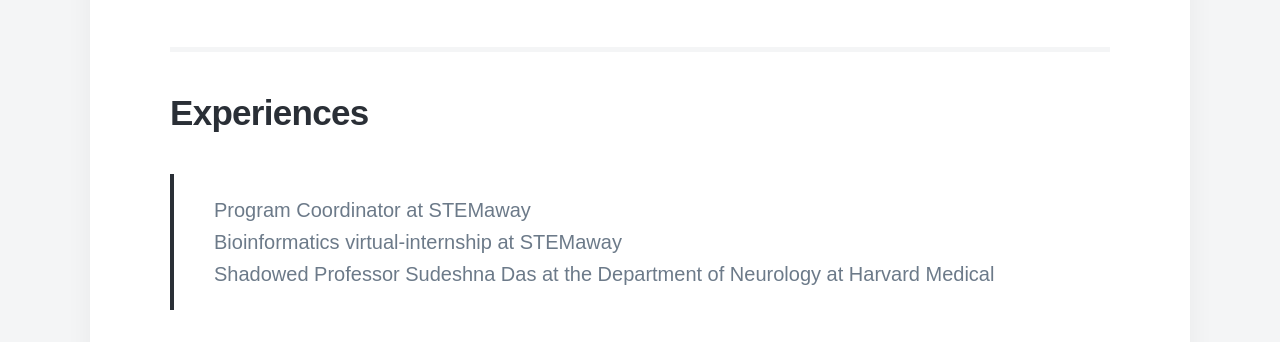
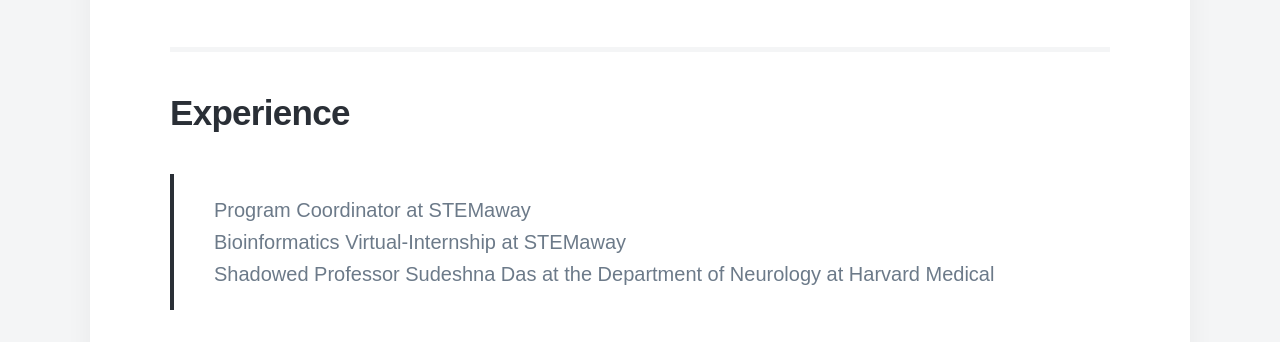
Before and after one commit to disha-22/disha-22.github.io, a Jekyll site: the page built from _pages/Resume.md, in a window 1280 px wide. Shown: the part 980-1322 px from the top of the page. Built offline with Jekyll 4.4.1, drawn with Linux system fonts in a browser that asks for light colours; nearby versions of some CDN libraries; some web fonts are replaced.

Commit message:
Update Resume.md

```diff
--- a/_pages/Resume.md
+++ b/_pages/Resume.md
@@ -19,9 +19,11 @@
 
 <hr style="height:5px;color:black">
 
-<h2>Experiences</h2>
+<h2>Experience</h2>
 
-> Program Coordinator at STEMaway <br> Bioinformatics virtual-internship at STEMaway <br> Shadowed Professor Sudeshna Das at the Department of Neurology at Harvard Medical
+> Program Coordinator at STEMaway
+<br> Bioinformatics Virtual-Internship at STEMaway
+<br> Shadowed Professor Sudeshna Das at the Department of Neurology at Harvard Medical
 
 <hr style="height:5px;color:black">
 
```
